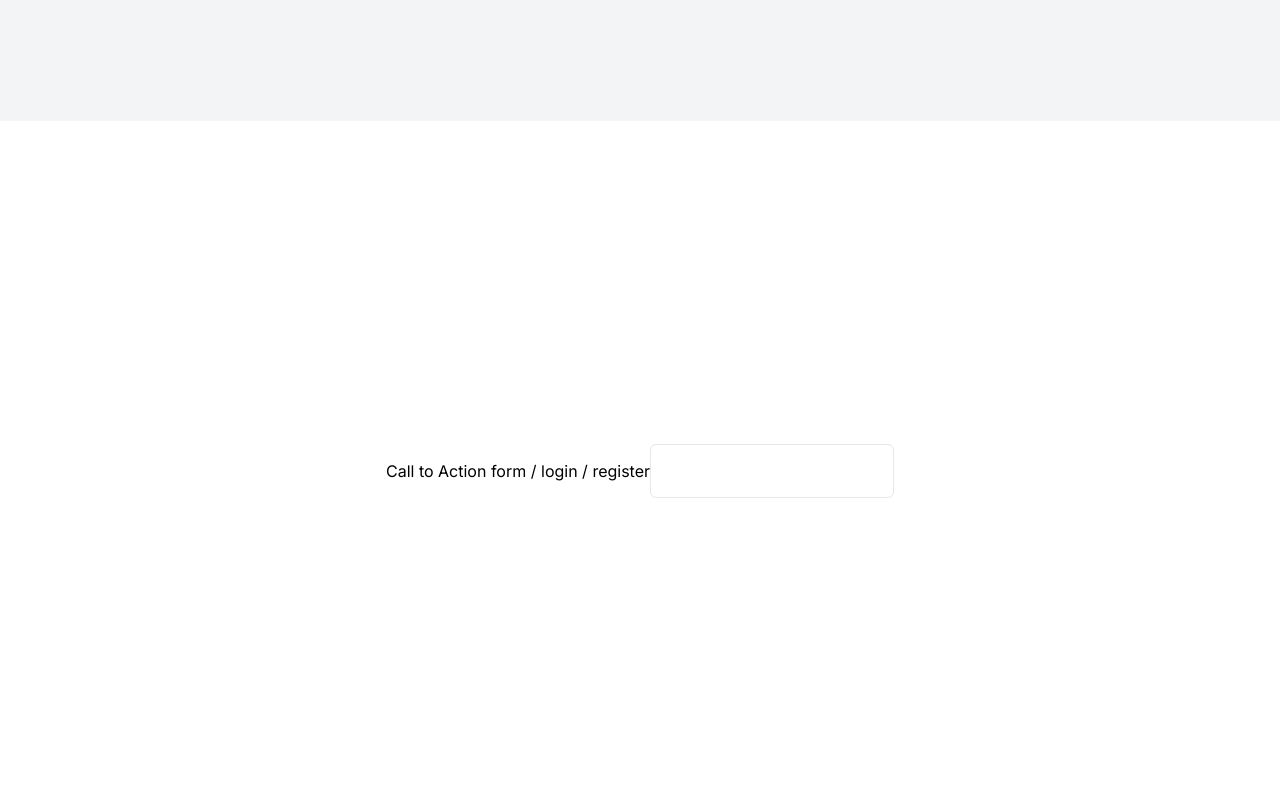
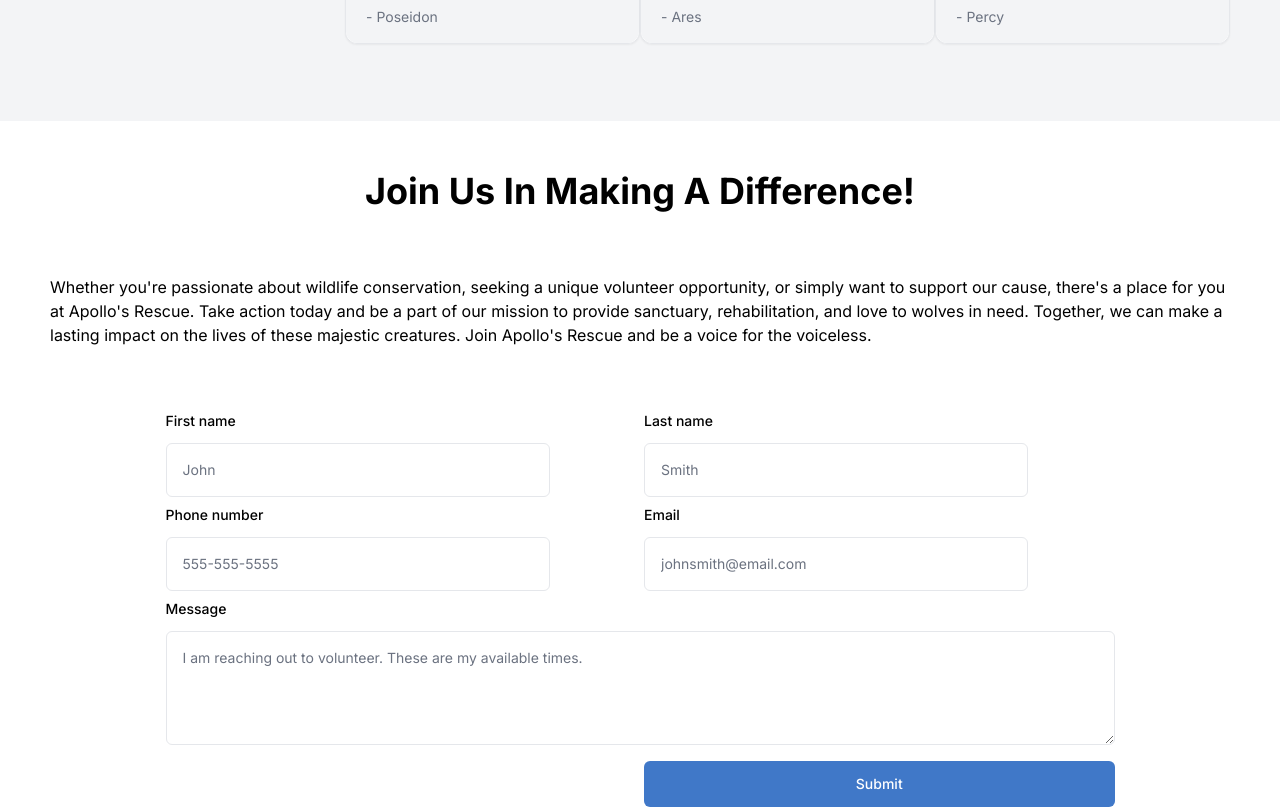
Before and after one commit to Endeyr/small-business-webpage, a Next.js app: page / in a window 1280 px wide. Shown: the part 2880-3689 px from the top of the page. Built offline with nearby package versions, Linux system fonts and the light colour scheme.

Commit message:
add testimonials and call to action form to homepage

```diff
--- a/app/components/call-to-action/index.tsx
+++ b/app/components/call-to-action/index.tsx
@@ -1,11 +1,61 @@
+import Button from '@/app/ui/button'
 import Input from '@/app/ui/input'
 import Container from '../container'
 
 const CallToAction = () => {
 	return (
-		<Container className="bg-white">
-			Call to Action form / login / register
-			<Input />
+		<Container className="bg-white flex-col">
+			<h2 className="font-bold outline-black capitalize text-4xl text-center w-full">
+				Join us in making a difference!
+			</h2>
+			<p>
+				Whether you&apos;re passionate about wildlife conservation, seeking a
+				unique volunteer opportunity, or simply want to support our cause,
+				there&apos;s a place for you at Apollo&apos;s Rescue. Take action today
+				and be a part of our mission to provide sanctuary, rehabilitation, and
+				love to wolves in need. Together, we can make a lasting impact on the
+				lives of these majestic creatures. Join Apollo&apos;s Rescue and be a
+				voice for the voiceless.
+			</p>
+			<form className="grid grid-cols-2 justify-center items-center gap-2">
+				<Input
+					type="text"
+					name="first name"
+					label="First name"
+					placeholder="John"
+				/>
+				<Input
+					type="text"
+					name="last name"
+					label="Last name"
+					placeholder="Smith"
+				/>
+				<Input
+					type="tel"
+					name="phone"
+					label="Phone number"
+					placeholder="555-555-5555"
+				/>
+				<Input
+					type="email"
+					name="email"
+					label="Email"
+					placeholder="johnsmith@email.com"
+				/>
+				<div className="w-full space-y-3 col-span-2 mb-2">
+					<label htmlFor="message" className="mb-2 block text-sm font-medium">
+						Message
+					</label>
+					<textarea
+						rows={4}
+						cols={100}
+						className="block w-full rounded-md border-gray-200 px-4 py-4 text-sm focus:border-[#4078c8] focus:ring-[#4078c8] disabled:pointer-events-none disabled:opacity-50"
+						name="message"
+						placeholder="I am reaching out to volunteer. These are my available times."
+					></textarea>
+				</div>
+				<Button className="col-start-2">Submit</Button>
+			</form>
 		</Container>
 	)
 }
--- a/app/components/testimonials/index.tsx
+++ b/app/components/testimonials/index.tsx
@@ -1,9 +1,45 @@
+import { ContentCard } from '@/app/ui/card'
 import Container from '../container'
 
 const Testimonials = () => {
 	return (
-		<Container className="bg-gray-100">
-			Testimonials / Reviews / Case Studies, 1 to 4 different ones
+		<Container className="bg-gray-100 flex flex-col w-full justify-evenly items-center">
+			<h2 className="font-bold outline-black capitalize text-4xl text-center w-full">
+				Testimonials
+			</h2>
+			<div className="flex w-full justify-between items-start">
+				<ContentCard title="5 out of 5 stars!" footer="- Zeus">
+					&quot;Visiting Apollo&apos;s Rescue was an unforgettable experience!
+					The dedication of the staff to the well-being of the wolves is truly
+					inspiring. It&apos;s heartwarming to see these majestic creatures
+					thriving in such a loving environment. A must-visit for anyone
+					passionate about wildlife conservation.&quot;
+				</ContentCard>
+				<ContentCard title="Saved my wolf's life!" footer="- Poseidon">
+					&quot;I had the pleasure of volunteering at Apollo&apos;s Rescue, and
+					it was an incredibly rewarding experience. The team&apos;s commitment
+					to providing top-notch care for the wolves is unmatched. I witnessed
+					firsthand the positive impact of their rehabilitation programs.
+					Apollo&apos;s Rescue is making a real difference in the lives of these
+					animals.&quot;
+				</ContentCard>
+				<ContentCard title="Great Experience!" footer="- Ares">
+					&quot;Apollo&apos;s Rescue is a true gem in the world of animal
+					sanctuaries. The staff&apos;s expertise and genuine love for the
+					wolves shine through in every aspect of their work. The sanctuary
+					itself is beautifully maintained, providing a safe and enriching
+					environment for its residents. I left feeling inspired and grateful
+					for the opportunity to support such a worthy cause.&quot;
+				</ContentCard>
+				<ContentCard title="Fun and Educational!" footer="- Percy">
+					&quot;Words cannot express how grateful I am for Apollo&apos;s Rescue.
+					After visiting the sanctuary, I gained a newfound appreciation for
+					wolves and their importance in the ecosystem. The dedication of the
+					team to their well-being is evident in every interaction.
+					Apollo&apos;s Rescue is a beacon of hope for these incredible animals,
+					and I&apos;m proud to support their mission.&quot;
+				</ContentCard>
+			</div>
 		</Container>
 	)
 }
```
